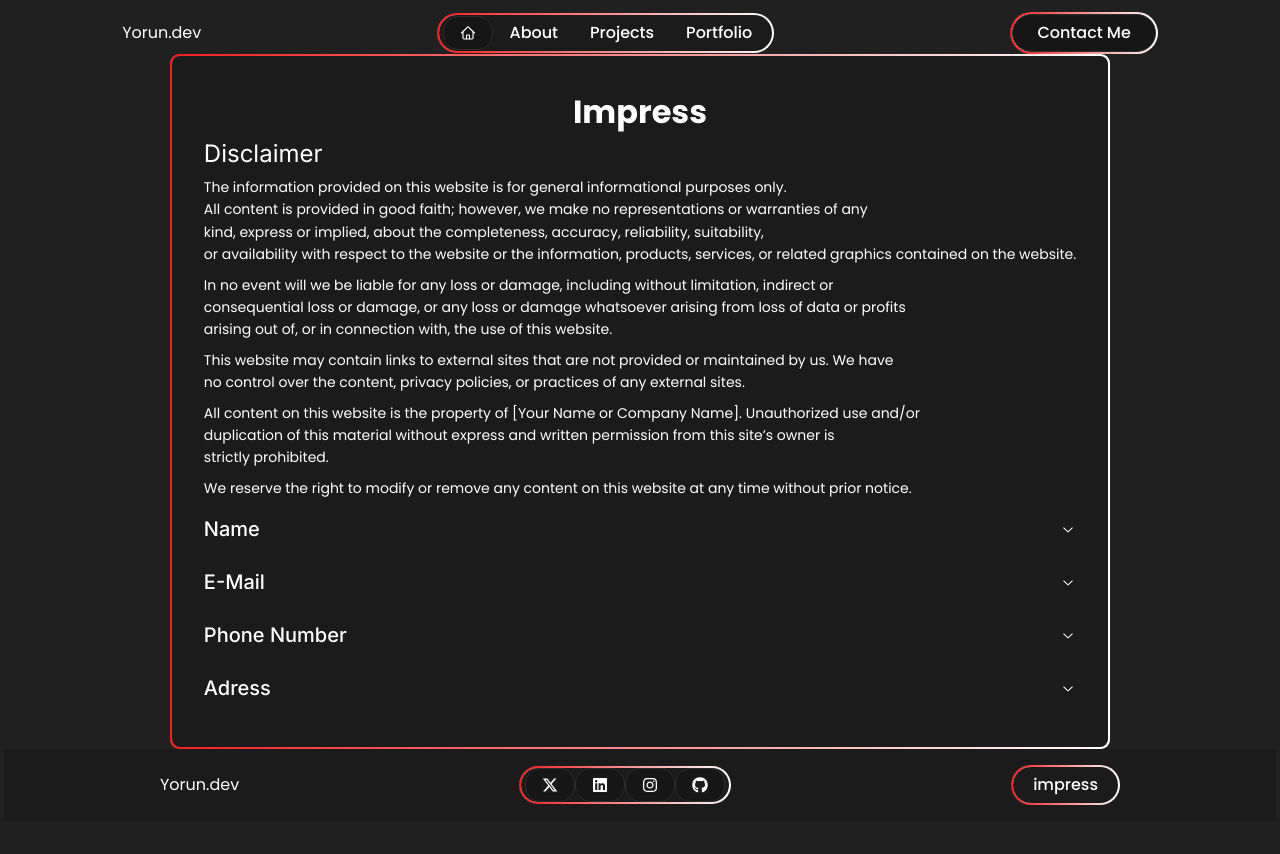
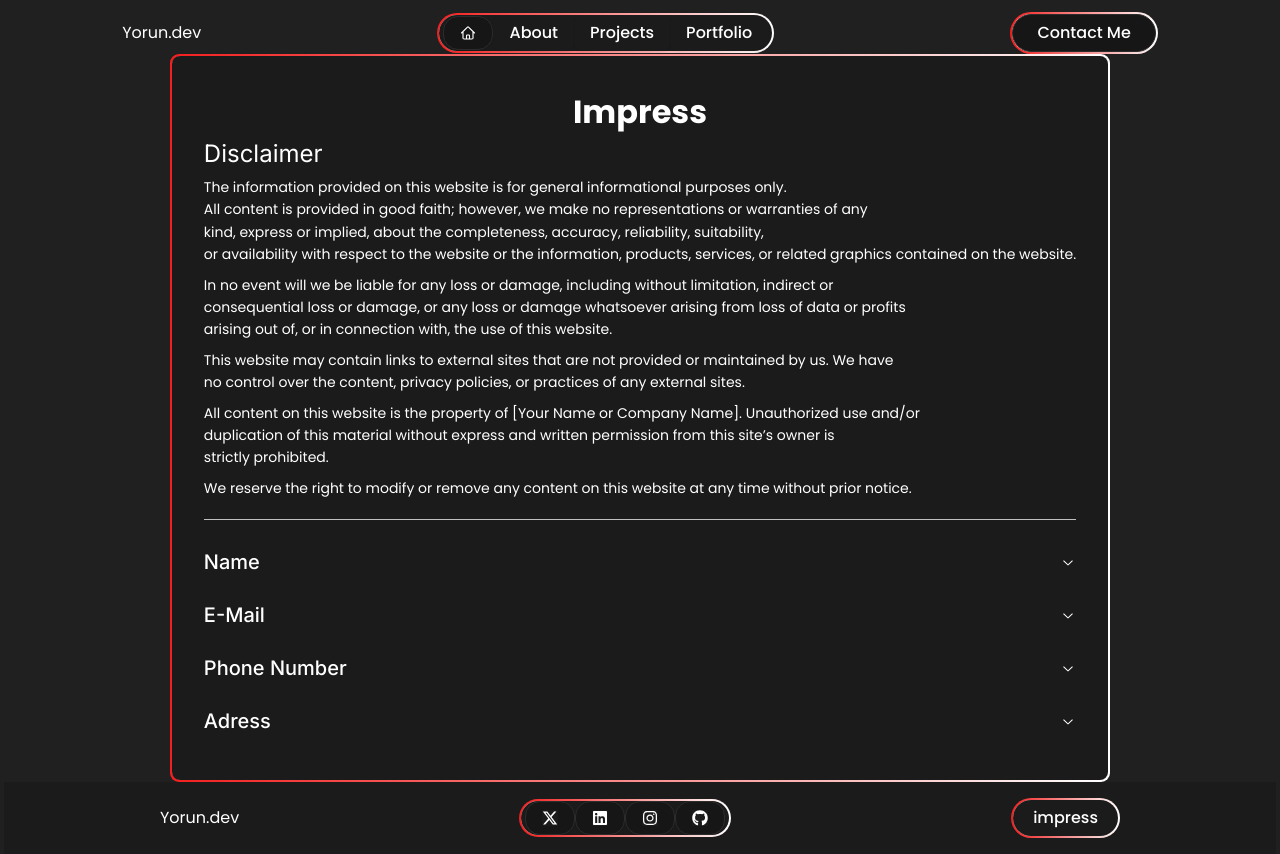
Before and after one commit to BambusTM/YorunFE, a Next.js app: page /impress in a window 1280 px wide. Before the commit the page ends 821 px from the top, so only its background shows below. Built offline with nearby package versions, Linux system fonts and the light colour scheme.

Commit message:
added devider to impress

```diff
--- a/package.json
+++ b/package.json
@@ -17,6 +17,7 @@
     "@radix-ui/react-avatar": "^1.1.1",
     "@radix-ui/react-icons": "^1.3.0",
     "@radix-ui/react-label": "^2.1.0",
+    "@radix-ui/react-separator": "^1.1.0",
     "@radix-ui/react-slot": "^1.1.0",
     "@radix-ui/react-toast": "^1.2.2",
     "class-variance-authority": "^0.7.0",
--- a/src/components/organisms/ImpressContent.tsx
+++ b/src/components/organisms/ImpressContent.tsx
@@ -9,6 +9,7 @@
 } from "@/components/ui/accordion"
 import {Button} from "@/components/ui/button";
 import {useToast} from "@/hooks/use-toast";
+import {Separator} from "@/components/ui/separator";
 
 const contacts = [
     {
@@ -65,6 +66,9 @@
                     We reserve the right to modify or remove any content on this website at any time without prior
                     notice.
                 </p>
+
+                <Separator className="my-4 bg-card-foreground" />
+
                 <Accordion type="single" collapsible>
                     {contacts.map((contact, index) => (
                         <AccordionItem value={`item-${index}`} key={contact.trigger}>
--- /dev/null
+++ b/src/components/ui/separator.tsx
@@ -0,0 +1,31 @@
+"use client"
+
+import * as React from "react"
+import * as SeparatorPrimitive from "@radix-ui/react-separator"
+
+import { cn } from "@/lib/utils"
+
+const Separator = React.forwardRef<
+  React.ElementRef<typeof SeparatorPrimitive.Root>,
+  React.ComponentPropsWithoutRef<typeof SeparatorPrimitive.Root>
+>(
+  (
+    { className, orientation = "horizontal", decorative = true, ...props },
+    ref
+  ) => (
+    <SeparatorPrimitive.Root
+      ref={ref}
+      decorative={decorative}
+      orientation={orientation}
+      className={cn(
+        "shrink-0 bg-border",
+        orientation === "horizontal" ? "h-[1px] w-full" : "h-full w-[1px]",
+        className
+      )}
+      {...props}
+    />
+  )
+)
+Separator.displayName = SeparatorPrimitive.Root.displayName
+
+export { Separator }
```
Also changed, not shown: 1 other file (tests, documents, lock files or other folders).
